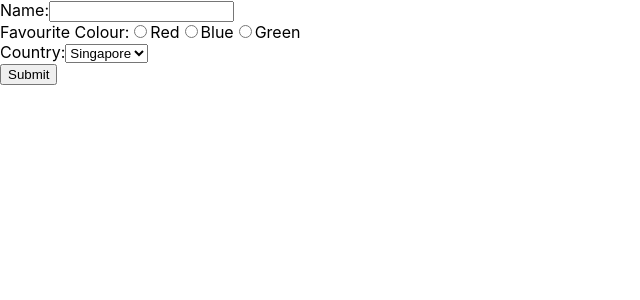
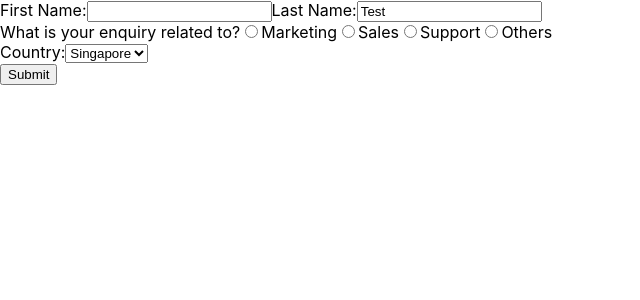
Before and after one commit to SamLookingGlass/ReactPractice, a React (Create React App) app in the folder formshandling/: page / in a window 1280 px wide. Shown: the top 300 px of the page, without its empty margins (0-640 px from the left). Built offline with nearby package versions, Linux system fonts and the light colour scheme.

Commit message:
Added forms prac

```diff
--- a/formshandling/src/App.js
+++ b/formshandling/src/App.js
@@ -1,10 +1,11 @@
 import './App.css';
 import SurveyForm from './SurveyForm.js'
+import ContactUsForm from './ContactUsForm'
 
 function App() {
   return (
     <div className="App">
-      <SurveyForm />
+      <ContactUsForm />
     </div>
   );
 }
--- /dev/null
+++ b/formshandling/src/ContactUsForm.js
@@ -0,0 +1,52 @@
+import React from "react"
+
+export default class ContactUsForm extends React.Component {
+    state = {
+        'firstname':'Test',
+        'lastname':'Test',
+        'enquiry':'',
+        'country':''
+    }
+
+    render() {
+        return (
+            <React.Fragment>
+                <div>
+                    <label>First Name:</label>
+                    <input type="text" value={this.state.name} onChange={this.updateFormField}/>
+                    <label>Last Name:</label>
+                    <input type="text" value={this.state.lastname} onChange={this.updateFormField}/>
+                </div>
+                <div>
+                <label>What is your enquiry related to?</label>
+                    <input type="radio" value="marketing" checked={this.state.enquiry} onChange={this.updateFormField} />Marketing
+                    <input type="radio" value="sales" checked={this.state.enquiry} onChange={this.updateFormField} />Sales
+                    <input type="radio" value="support" checked={this.state.enquiry} onChange={this.updateFormField} />Support
+                    <input type="radio" value="others" checked={this.state.enquiry} onChange={this.updateFormField} />Others
+                </div>
+                <div>
+                    <label>Country:</label>
+                    <select value={this.state.country} onChange={this.updateFormField}>
+                        <option value="singapore">Singapore</option>
+                        <option value="malaysia">Malaysia</option>
+                        <option value="indonesia">Indonesia</option>
+                    </select>
+                </div>
+                <button onClick={this.alertUser}>Submit</button>
+            </React.Fragment>
+        )
+    }
+
+    // Elegant way
+    updateFormField = (e) => {
+        this.setState({
+            [e.target.name]: e.target.value
+        })
+    }
+
+    alertUser = () => {
+        return(
+            alert(this.state.firstname)
+        )
+    }
+}
```
